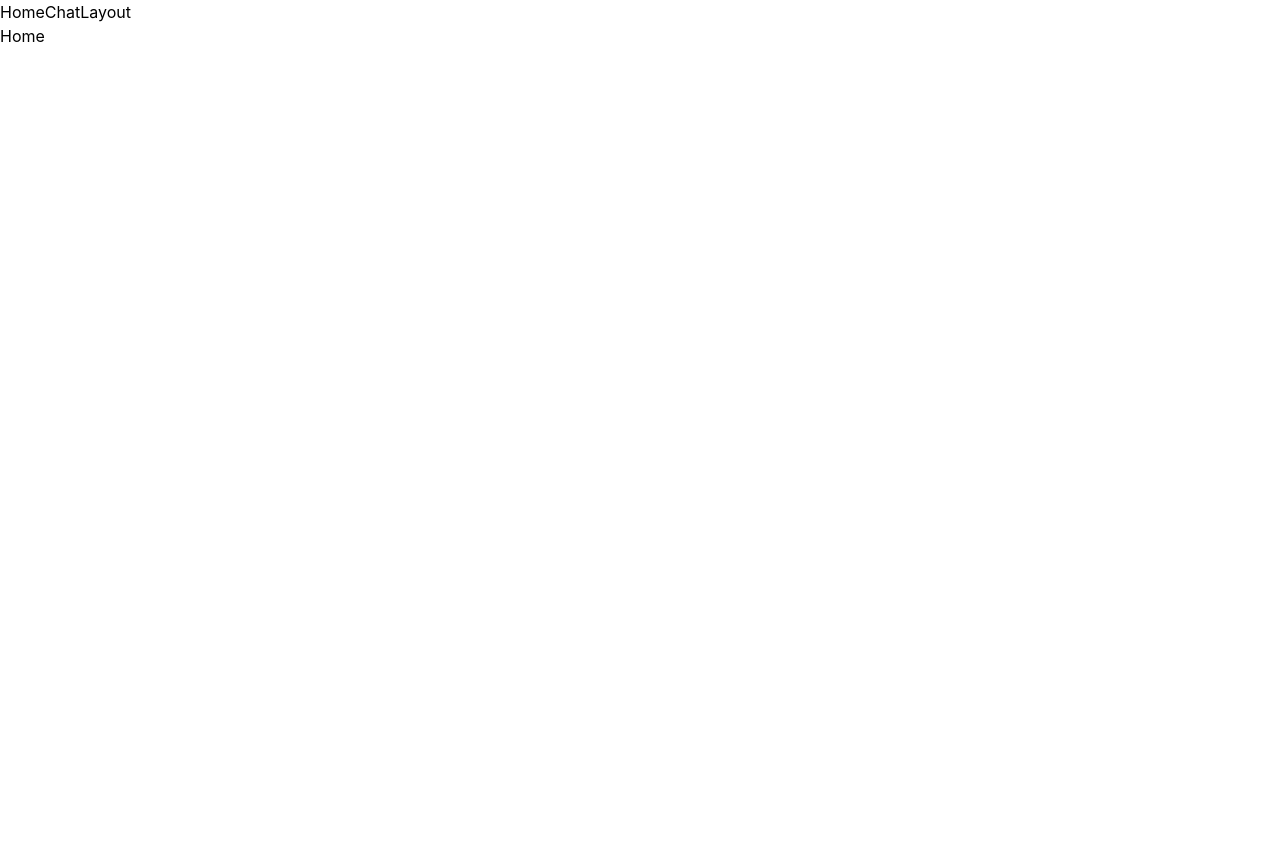
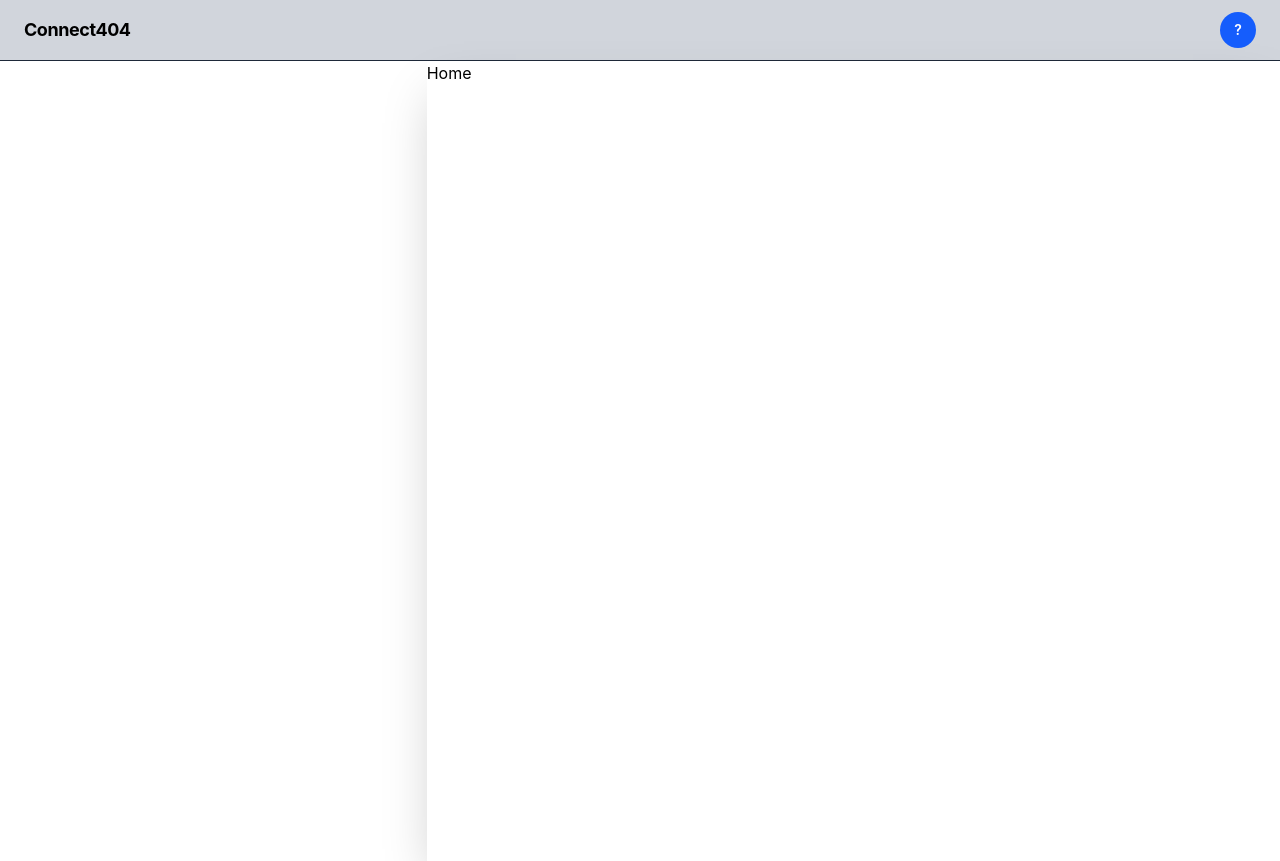
Before and after one commit to 404Nix/Connect404-RealTime_Chat_App, a React (Vite) app in the folder client/: page / in a window 1280 px wide. Before the commit the page ends 800 px from the top, so only its background shows below. Built offline with nearby package versions, Linux system fonts and the light colour scheme.

Commit message:
feat: add Navbar component and integrate it into HomeChatLayout

```diff
--- a/client/src/components/layouts/HomeChatLayout.jsx
+++ b/client/src/components/layouts/HomeChatLayout.jsx
@@ -1,12 +1,20 @@
 import React from "react";
 import { Outlet } from "react-router-dom";
 import Title from "./Title";
+import Navbar from "./Navbar";
 
 const HomeChatLayout = () => {
     return (
         <>
-            <div>HomeChatLayout</div>
-            <Outlet />
+        <Navbar />
+            <div className="grid grid-cols-12 h-screen">
+                <aside className="col-span-4">
+                    {/* left sidebar — 3/12 = 25% */}
+                </aside>
+                <main className="col-span-8 shadow-2xl">
+            <       Outlet />
+                </main>
+            </div>
         </>
     );
 };
--- /dev/null
+++ b/client/src/components/layouts/Navbar.jsx
@@ -0,0 +1,48 @@
+import { useState } from "react";
+import { Link } from "react-router-dom";
+
+const Navbar = ({ user }) => {
+    const [profileActive, setProfileActive] = useState(false);
+
+    return (
+        <nav className="flex items-center justify-between px-6 py-3 bg-gray-300 border-b border-gray-800">
+            {/* logo */}
+            <Link
+                to="/"
+                className="font-bold text-lg tracking-tight"
+            >
+                Connect404
+            </Link>
+
+            {/* user avatar */}
+            <div className="relative">
+                <div
+                    onClick={() => setProfileActive(!profileActive)}
+                    className="w-9 h-9 rounded-full overflow-hidden bg-gray-700 cursor-pointer hover:ring-2 hover:ring-blue-500 transition"
+                >
+                    {user?.avatar ? (
+                        <img
+                            src={user.avatar}
+                            alt={user.name}
+                            className="w-full h-full object-cover"
+                        />
+                    ) : (
+                        <div className="w-full h-full flex items-center justify-center text-white text-sm font-semibold bg-blue-600">
+                            {user?.name?.[0]?.toUpperCase() || "?"}
+                        </div>
+                    )}
+                </div>
+
+                {/* dropdown */}
+                {profileActive && (
+                    <div className="absolute right-0 top-12 w-48 bg-gray-200 border border-gray-700 rounded-xl shadow-xl z-50 overflow-hidden">
+                        {/* add profile here */}
+                        <div className="text-3xl p-5">Profile here</div>
+                    </div>
+                )}
+            </div>
+        </nav>
+    );
+};
+
+export default Navbar;
```
